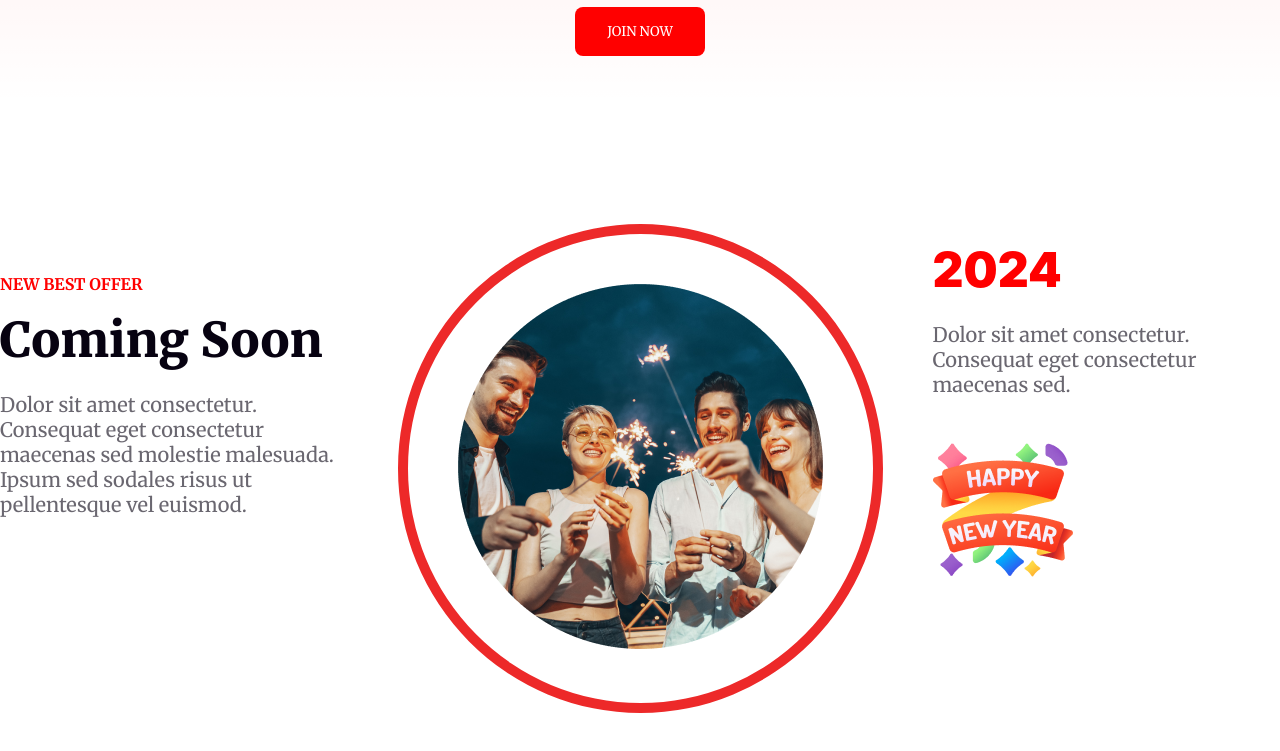
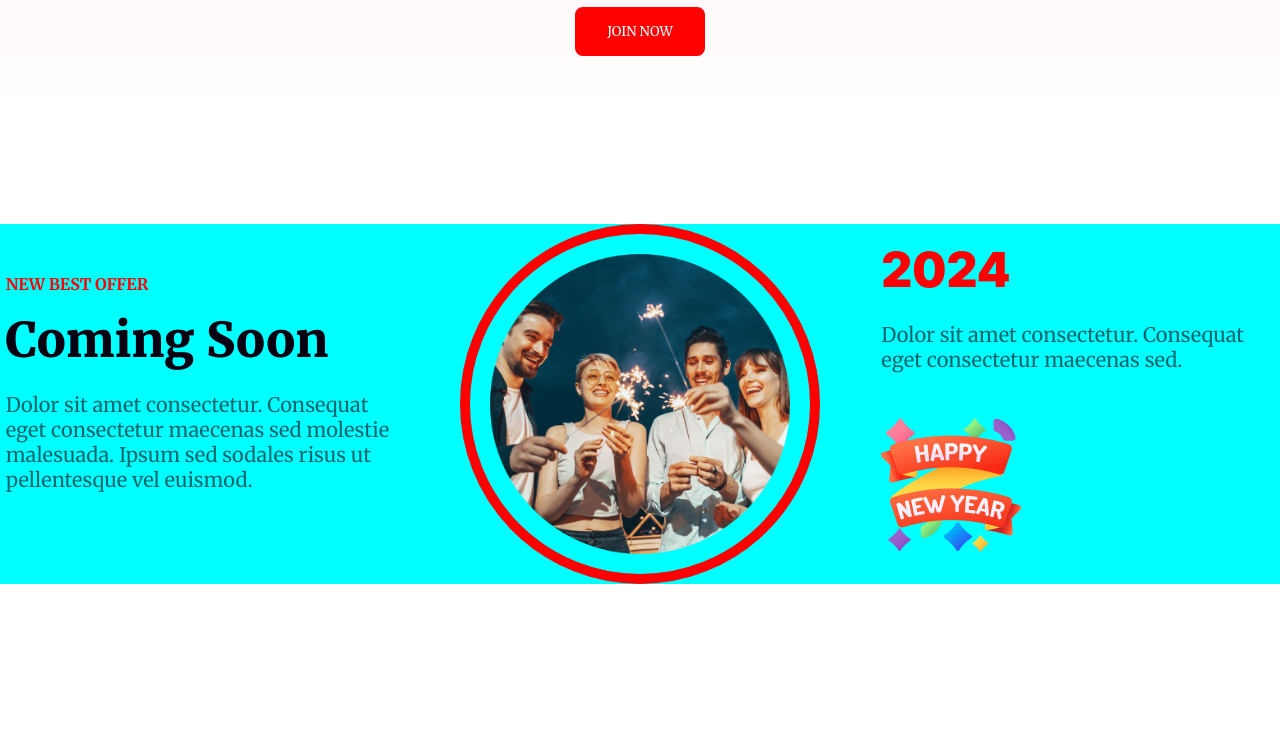
Before and after one commit to mariyasf/new-year-new-mission, a plain HTML site: page index.html in a window 1280 px wide. Shown: the part 2509-3260 px from the top of the page. After the commit the page ends 3143 px from the top, so only its background shows below. Drawn offline with Linux system fonts and the light colour scheme.

Commit message:
add main section

```diff
--- a/style/style.css
+++ b/style/style.css
@@ -151,7 +151,7 @@ button {
     justify-content: space-around;
     gap: 50px;
     margin-top: 120px;
-    /* background-color: aqua; */
+    background-color: aqua;
 }
 
 .new-offer-section1-gap {
@@ -174,10 +174,18 @@ button {
 }
 
 .new-offer-img {
+    width: 300px;
+    height: 300px;
     border-radius: 50%;
-    border: 10px solid #ed2929;
-    padding: 50px;
+    border: 10px solid #F00;
+    padding: 20px;
 }
+
+.new-offer-img img {
+    width: 100%;
+    height: 100%;
+}
+
 
 .new-year {
     padding-top: 43px;
```
